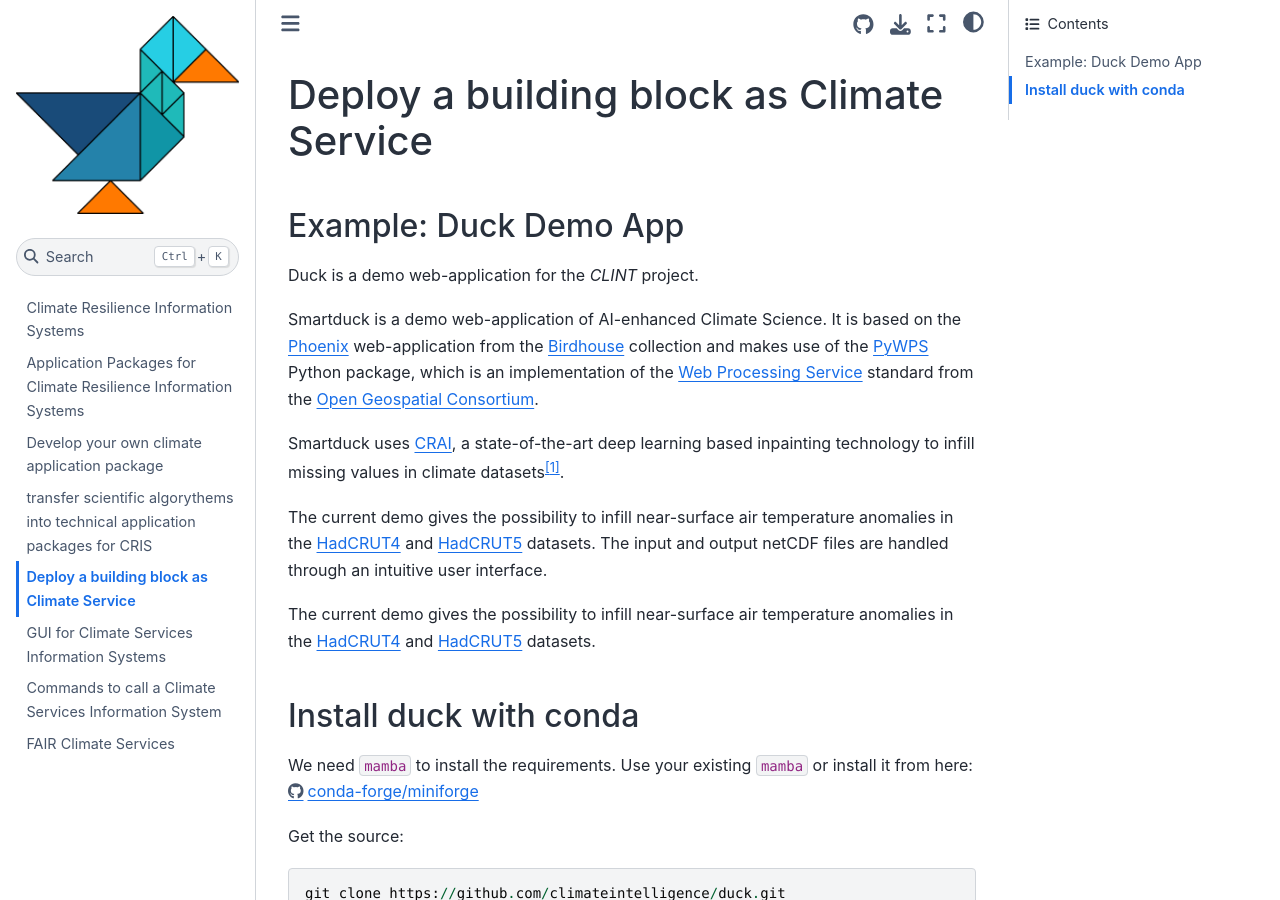
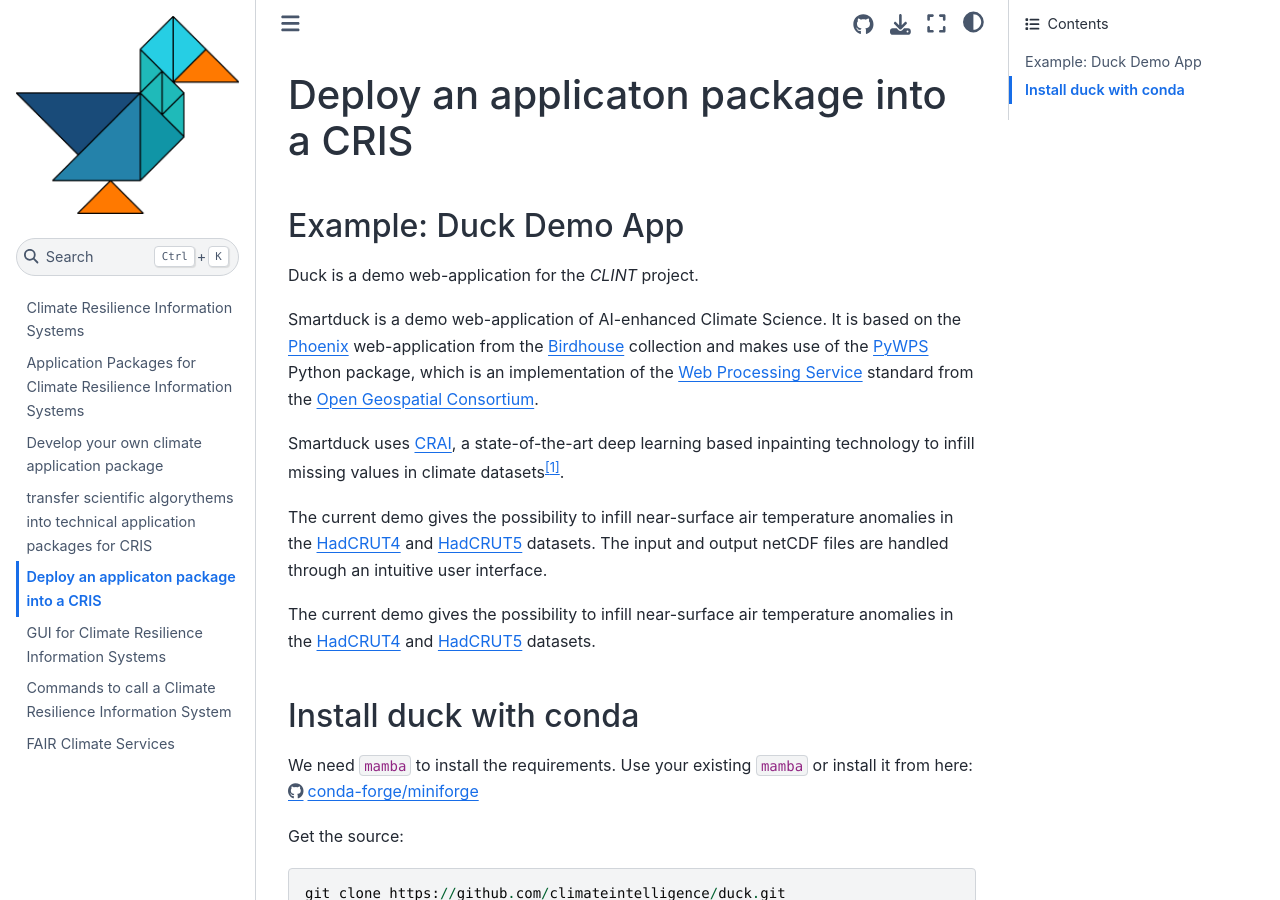
Before and after one commit to climateintelligence/smartduck-docs, a Jupyter Book: the page built from book/sections/guide_deployment-duck.md, in a window 1280 px wide and 900 px high. Built offline with Jupyter Book 1.0.4 settings and Sphinx 7.4.7 and the Sphinx Book theme 1.1.4, drawn with Linux system fonts in a browser that asks for light colours; pages that are not in the unit, such as notebooks, are missing from menus; some of the changed text lies outside the part shown.

Commit message:
change wording in GUI section

```diff
--- a/book/sections/guide_GUI-phoenix.md
+++ b/book/sections/guide_GUI-phoenix.md
@@ -1,4 +1,4 @@
-# GUI for Climate Services Information Systems
+# GUI for Climate Resilience Information Systems
 
 ## Example: Phoenix
 
--- a/book/sections/guide_client-birdy.md
+++ b/book/sections/guide_client-birdy.md
@@ -1,3 +1,3 @@
-# Commands to call a Climate Services Information System
+# Commands to call a Climate Resilience Information System
 
 * Birdhouse is also providing a Python library client, [Birdy](https://github.com/bird-house/birdy), suitable for [Jupyter notebooks](https://jupyter.org/) to interact with WPS compute services.
--- a/book/sections/guide_deployment-duck.md
+++ b/book/sections/guide_deployment-duck.md
@@ -1,4 +1,4 @@
-# Deploy a building block as Climate Service
+# Deploy an applicaton package into a CRIS
 
 ## Example: Duck Demo App
 
```
Also changed, not shown: book/sections/ogc_existingBuildingBlocks.md (+3 -0 lines).
